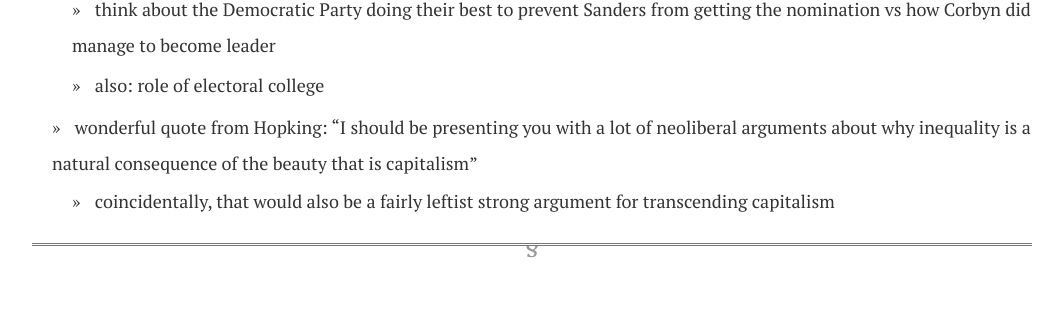
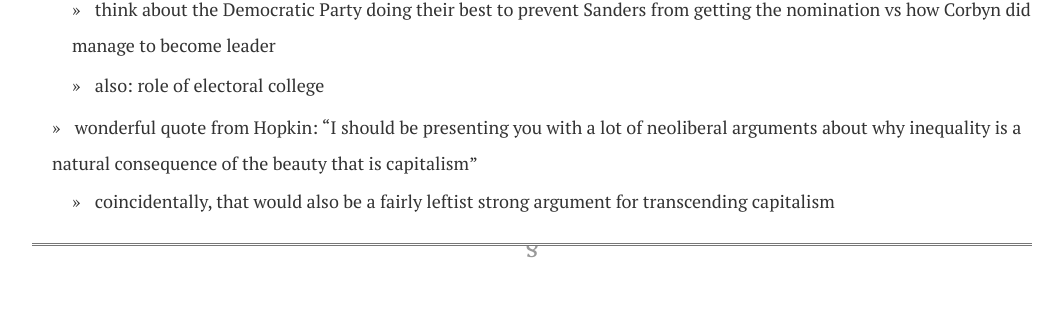
Before and after one commit to dellsystem/dellsystem.github.io, a Jekyll site: the page built from _posts/2017-10-10-GV4D4-3.md, in a window 1280 px wide and 900 px high, scrolled down 10422 px. Shown: the part 409-718 px from the top of the window, without its empty margins (108-1171 px from the left). Built offline with Jekyll 4.4.1, drawn with Linux system fonts in a browser that asks for light colours.

Commit message:
Fix typo in GV4D4-3

```diff
--- a/_posts/2017-10-10-GV4D4-3.md
+++ b/_posts/2017-10-10-GV4D4-3.md
@@ -375,7 +375,7 @@ Some topics discussed:
   * think about the Democratic Party doing their best to prevent Sanders from
     getting the nomination vs how Corbyn did manage to become leader
   * also: role of electoral college
-* wonderful quote from Hopking: "I should be presenting you with a lot of
+* wonderful quote from Hopkin: "I should be presenting you with a lot of
   neoliberal arguments about why inequality is a natural consequence of the
   beauty that is capitalism"
   * coincidentally, that would also be a fairly leftist strong argument for
```
